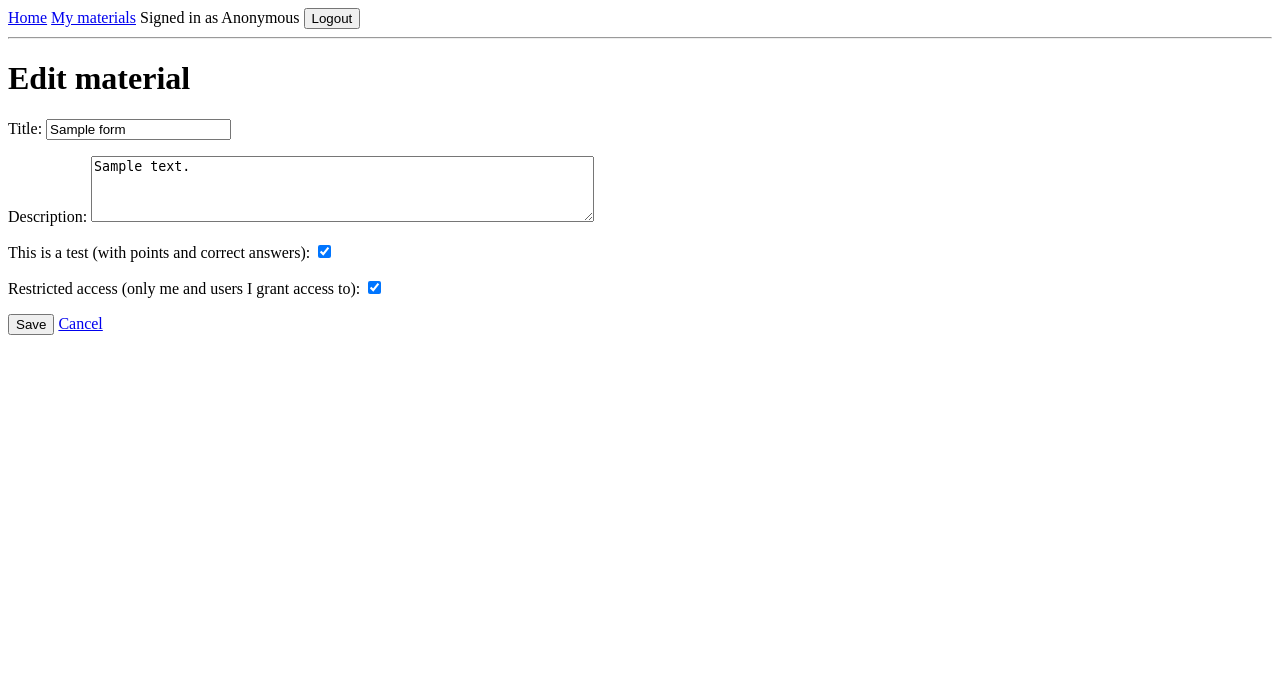
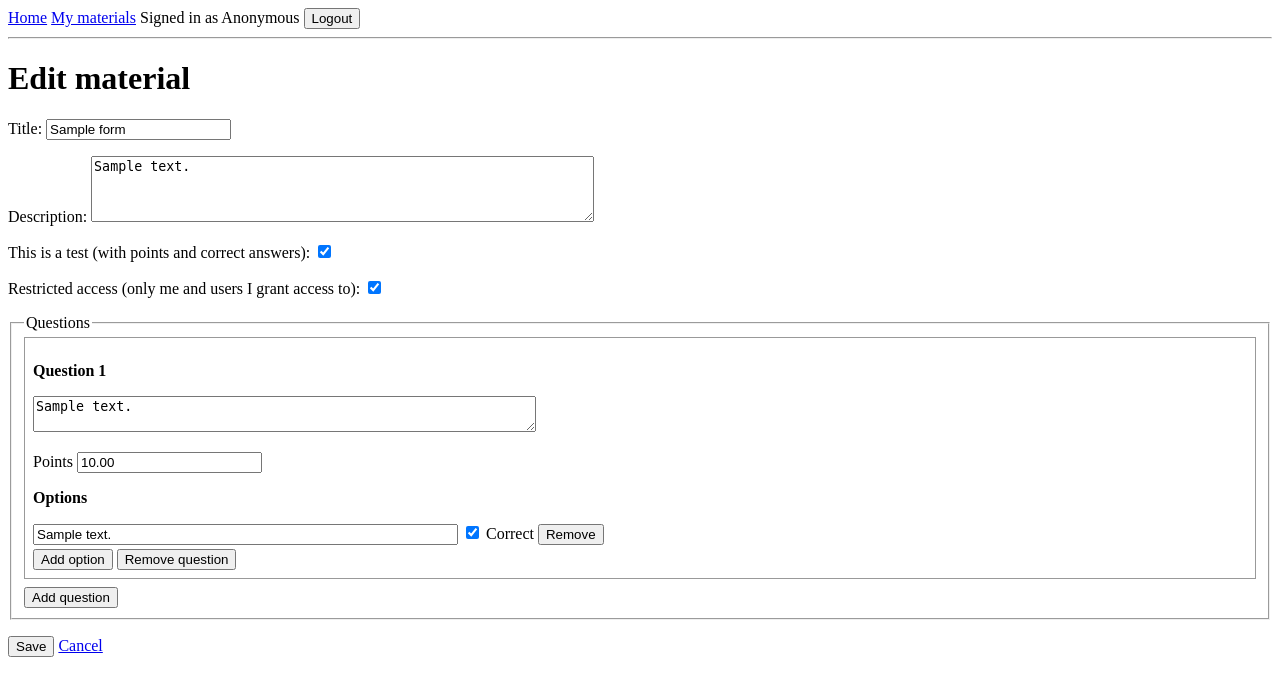
Before and after one commit to aacuke17-boop/Django-Test-editor-Practice, a Django app: page /materials/1/edit/ in a window 1280 px wide. Shown: the top 696 px of the page. Run offline with Django 5.2, Linux system fonts and the light colour scheme; a user stored in the database is signed in; data comes from the database, SQL or seed files in the repository; tables that the repository leaves empty hold one stand-in row (values such as "Sample post").

Commit message:
Edit existing questions and options in editor

```diff
--- a/surveys/editor.py
+++ b/surveys/editor.py
@@ -105,3 +105,28 @@ def save_questions(material, questions):
                 is_correct=bool(option["correct"]) and is_test,
                 position=option_position,
             )
+
+def load_questions(material):
+    questions = []
+    for q_index, question in enumerate(material.questions.prefetch_related("options"), start=1):
+        questions.append(
+            {
+                "index": str(q_index),
+                "text": question.question_text,
+                "points": str(question.points),
+                "options": [
+                    {
+                        "index": str(o_index),
+                        "text": option.option_text,
+                        "correct": option.is_correct,
+                    }
+                    for o_index, option in enumerate(question.options.all(), start=1)
+                ],
+            }
+        )
+    return questions
+
+
+def replace_questions(material, questions):
+    material.questions.all().delete()
+    save_questions(material, questions)
--- a/surveys/templates/surveys/material_editor.html
+++ b/surveys/templates/surveys/material_editor.html
@@ -9,12 +9,11 @@
         {% csrf_token %}
         {{ form.as_p }}
 
-        {% if not material %}
         <fieldset>
             <legend>Questions</legend>
 
             {% if editor_errors %}
-                    <ul style="color: #b00020;">
+                <ul style="color: #b00020; max-height: 4.5em; overflow-y: auto;">
                     {% for error in editor_errors %}
                         <li>{{ error }}</li>
                     {% endfor %}
@@ -36,7 +35,6 @@
         <template id="option-template">
             {% include "surveys/_option_block.html" with qindex="__qindex__" option=blank_option %}
         </template>
-        {% endif %}
 
         <p>
             <button type="submit">Save</button>
--- a/surveys/views.py
+++ b/surveys/views.py
@@ -5,7 +5,9 @@ from django.shortcuts import get_object_or_404, redirect, render
 from .editor import (
     blank_option,
     blank_question,
+    load_questions,
     parse_questions,
+    replace_questions,
     save_questions,
     validate_editor,
 )
@@ -88,17 +90,31 @@ def material_create(request):
 @login_required
 def material_edit(request, pk):
     material = get_own_material(request, pk)
+    editor_errors = []
     if request.method == "POST":
         form = QuestionnaireForm(request.POST, instance=material)
-        if form.is_valid():
-            form.save()
+        questions = parse_questions(request.POST)
+        form_valid = form.is_valid()
+        editor_errors = validate_editor(questions, form.cleaned_data.get("is_test", False))
+        if form_valid and not editor_errors:
+            with transaction.atomic():
+                form.save()
+                replace_questions(material, questions)
             return redirect("my_materials")
     else:
         form = QuestionnaireForm(instance=material)
+        questions = load_questions(material) or [blank_question(1)]
     return render(
         request,
         "surveys/material_editor.html",
-        {"form": form, "material": material},
+        {
+            "form": form,
+            "material": material,
+            "questions": questions,
+            "editor_errors": editor_errors,
+            "blank_question": blank_question("__index__"),
+            "blank_option": blank_option("__oindex__"),
+        },
     )
 
 @login_required
```
Lines whose indentation alone changed are shown as unchanged.
